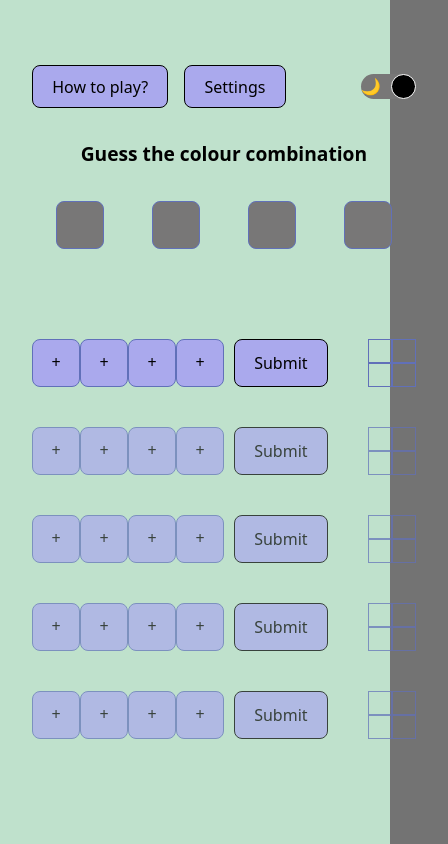
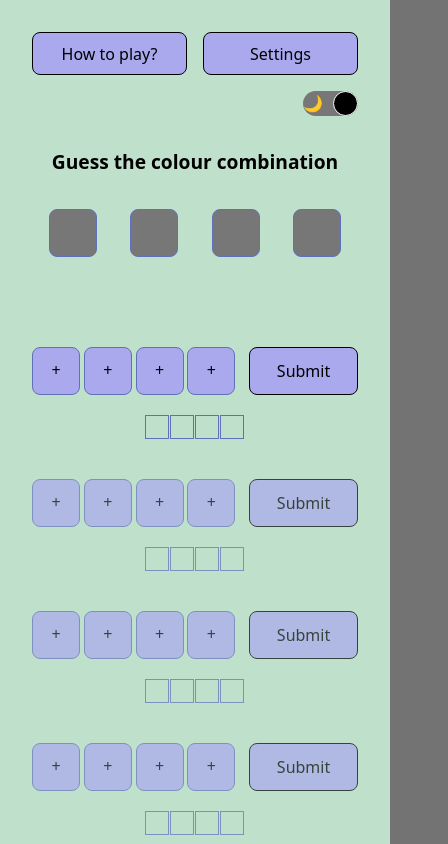
Before and after one commit to VeraNemedyVarga/colour-guess, a React (Vite) app: page / in a window 390 px wide. Shown: the top 844 px of the page, 448 px wide, since content can reach past the window. Built offline with nearby package versions, Linux system fonts and the light colour scheme.

Commit message:
Improved responsive styles, added theme setting to localStorage

```diff
--- a/src/App.css
+++ b/src/App.css
@@ -30,20 +30,17 @@
   left: 0;
   bottom: 0;
   right: 0;
-  background-color: gray;
   z-index: 2;
   width: 50vw;
   height: 70vh;
   margin: auto;
-  padding: 5%;
-  overflow-y: scroll;
-}
-
-.settings-overlay.opened {
-  width: 480px;
 }
 
 .overlay-content {
+  background-color: var(--color-overlay-background);
+  color: var(--color-white);
+  overflow: auto;
+  padding: 2rem 4rem;
   text-align: left;
 }
 
@@ -65,16 +62,25 @@
 }
 
 .header {
-  display: flex;
-  justify-content: flex-start;
+  display: grid;
   align-items: center;
+  grid-template-areas:
+  "how-to settings"
+  ". toggle";
+  grid-template-columns: 1fr 1fr;
 }
 
 .how-to-button {
-  margin-right: 1rem;
+  margin-right: .5rem;
+}
+
+.settings-button {
+  margin-left: .5rem;
 }
 
 .toggle {
   display: flex;
   margin-left: auto;
+  margin-top: 1rem;
+  grid-column-start: 2;
 }
--- a/src/App.tsx
+++ b/src/App.tsx
@@ -18,8 +18,8 @@ function App() {
   const howtowrapper = useRef(null);
   useOutsideClickHandler(howtowrapper, () => {
     if (howToOpened) {
-      // Only call the setter if the modal is actually open
       setHowToOpened(false);
+      document.body.classList.remove('overlay-open');
     }
   });
 
@@ -27,6 +27,7 @@ function App() {
   useOutsideClickHandler(settingswrapper, () => {
     if (settingsOpened) {
       setSettingsOpened(false);
+      document.body.classList.remove('overlay-open');
     }
   });
 
@@ -34,6 +35,7 @@ function App() {
     if (!howToOpened) {
       setHowToOpened(true);
       setSettingsOpened(false);
+      document.body.classList.add('overlay-open');
     }
   };
 
@@ -41,6 +43,7 @@ function App() {
     if (!settingsOpened) {
       setSettingsOpened(true);
       setHowToOpened(false);
+      document.body.classList.add('overlay-open');
     }
   };
 
--- a/src/FeedbackRow/FeedbackRow.css
+++ b/src/FeedbackRow/FeedbackRow.css
@@ -10,3 +10,11 @@
   width: 24px;
   height: 24px;
 }
+
+@media(max-width: 480px) {
+  .feedback-row-item {
+      display: grid;
+      grid-template-columns: repeat(4, 25px);
+      margin: 20px auto;
+  }
+}
--- a/src/PlayerRow/PlayerRow.css
+++ b/src/PlayerRow/PlayerRow.css
@@ -135,3 +135,16 @@
 .player-row__submit-button {
   height: 48px;
 }
+
+@media (max-width: 480px) {
+  .game-rows__player-row {
+    display: grid;
+    grid-template-columns: auto;
+    margin-bottom: 20px;
+  }
+
+  .player-row {
+    grid-template-columns: repeat(2, auto);
+    margin-right: 0;
+  }
+}
--- a/src/SettingsOverlay/SettingsOverlay.css
+++ b/src/SettingsOverlay/SettingsOverlay.css
@@ -1,3 +1,26 @@
+.settings-overlay.opened {
+  width: 480px;
+}
+
+.settings-overlay .overlay-content {
+  height: 100%;
+  display: flex;
+  justify-content: center;
+  align-items: center;
+}
+
+@media (max-width: 480px) {
+  .settings-overlay.opened {
+    width: 80%;
+  }
+}
+
+@media (max-width: 768px) {
+  .settings-overlay.opened {
+    width: 90%;
+  }
+}
+
 .settings-form {
   display: flex;
   flex-direction: column;
--- a/src/Toggle/Toggle.tsx
+++ b/src/Toggle/Toggle.tsx
@@ -1,19 +1,17 @@
 import { useEffect, useState } from 'react';
 import './Toggle.css';
+import useLocalStorage from '../hooks/useLocalStorage';
 
 const Toggle = () => {
-  const [light, setLight] = useState(true);
-  const toggle = () => {
-    setLight(!light);
-  };
-
+  const { getItem, setItem } = useLocalStorage();
   const systemPreference = window.matchMedia(
     '(prefers-color-scheme: dark)'
   ).matches;
-
-  useEffect(() => {
-    setLight(!systemPreference);
-  }, [systemPreference]);
+  const [light, setLight] = useState(getItem('light', !systemPreference));
+  const toggle = () => {
+    setLight(!light);
+    setItem('light', !light);
+  };
 
   useEffect(() => {
     if (!light) {
--- a/src/index.css
+++ b/src/index.css
@@ -6,6 +6,11 @@
   color-scheme: light dark;
   color: rgba(255, 255, 255, 0.87);
   background-color: #737373;
+  --color-white: #fff;
+  --color-button: #aaa9ed;
+    --color-master-card-back: #787777;
+    --color-border: #6170b9;
+    --color-accent: #535bf2;
 
   font-synthesis: none;
   text-rendering: optimizeLegibility;
@@ -22,11 +27,7 @@ body.light {
 
   --color-font: #000;
   --color-body-background: #bfe1cc;
-  --color-button: #aaa9ed;
-  --color-master-card-back: #787777;
-  --color-border: #6170b9;
-  --color-accent: #535bf2;
-
+  --color-overlay-background: #787777;
 
   color: var(--color-font);
   background-color: var(--color-body-background);
@@ -49,11 +50,7 @@ body.dark {
 
   --color-font: #e7e7e7;
   --color-body-background: #213547;
-  --color-button: #aaa9ed;
-  --color-master-card-back: #787777;
-  --color-border: #6170b9;
-  --color-accent: #535bf2;
-
+  --color-overlay-background: #3f6283;
 
   color: var(--color-font);
   background-color: var(--color-body-background);
@@ -109,3 +106,9 @@ button:focus,
 button:focus-visible {
   outline: 4px auto -webkit-focus-ring-color;
 }
+
+@media (max-width: 480px) {
+  #root {
+    width:100%;
+  }
+}
```
